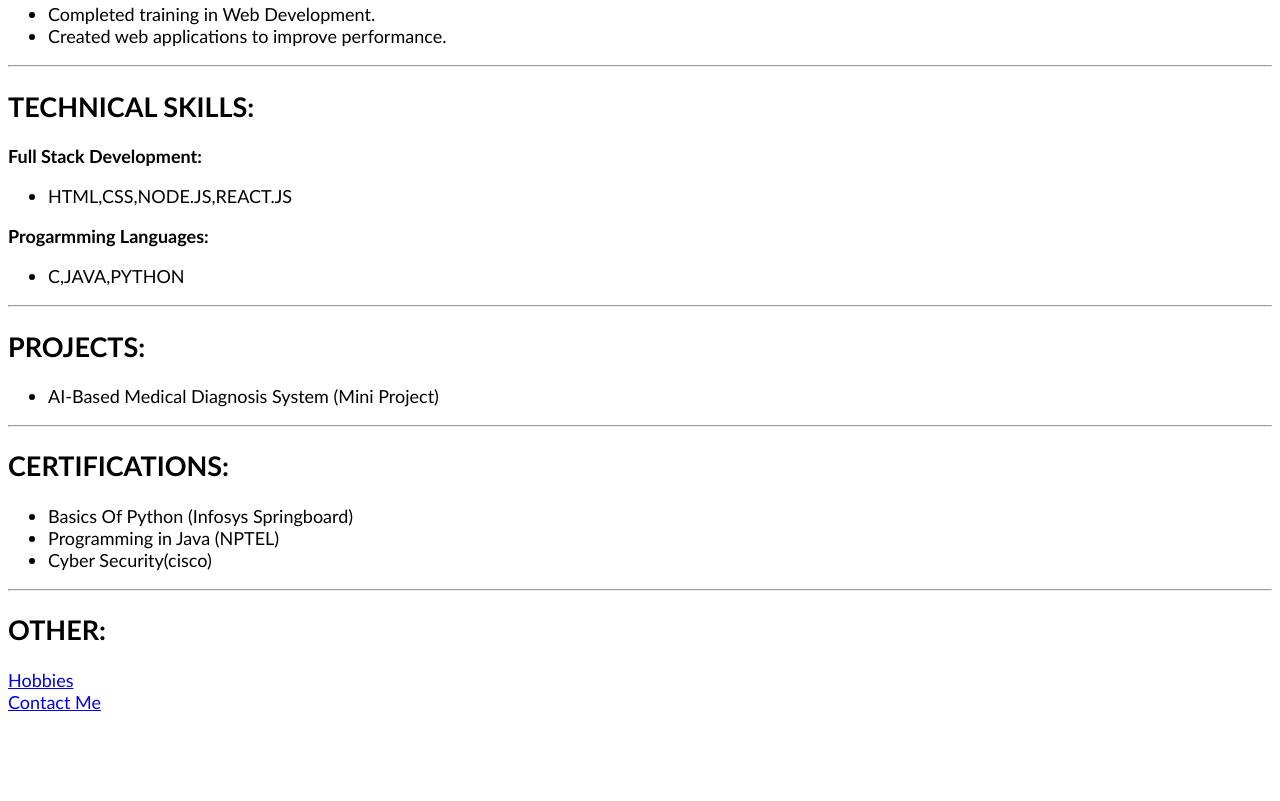
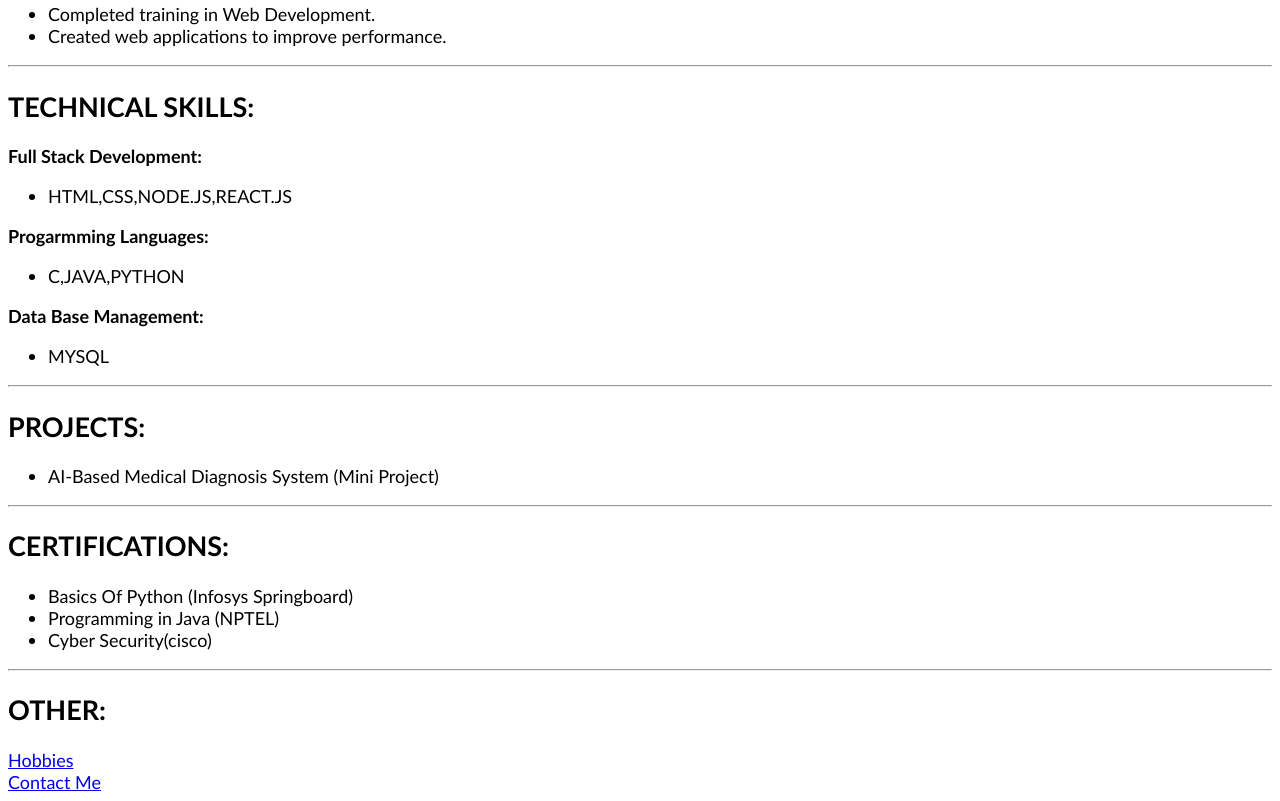
Before and after one commit to ramanihyunjin/index, a plain HTML site: page index.html in a window 1280 px wide. Shown: the part 916-1717 px from the top of the page. Before the commit the page ends 1637 px from the top, so only its background shows below. Drawn offline with Linux system fonts and the light colour scheme.

Commit message:
Update index.html

```diff
--- a/index.html
+++ b/index.html
@@ -29,6 +29,8 @@
             <ul><LI>HTML,CSS,NODE.JS,REACT.JS</LI></ul>
         <b>Progarmming Languages:</b><br>
            <ul> <li>C,JAVA,PYTHON</li></ul>
+            <B>Data Base Management:</B>
+            <ul><li>MYSQL</li></ul>
         <hr/>
         <h2>PROJECTS:</h2>
         <ul><li>AI-Based Medical Diagnosis System (Mini Project)</li>
```
